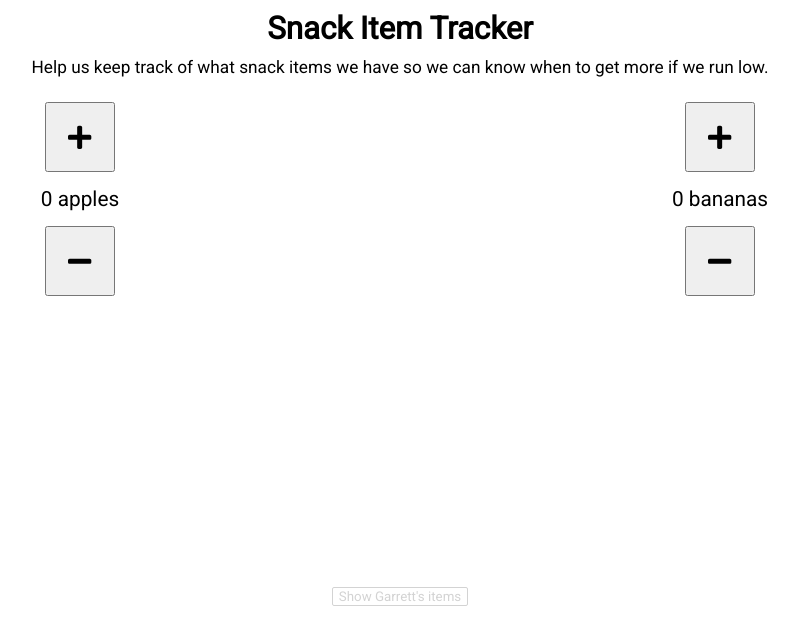
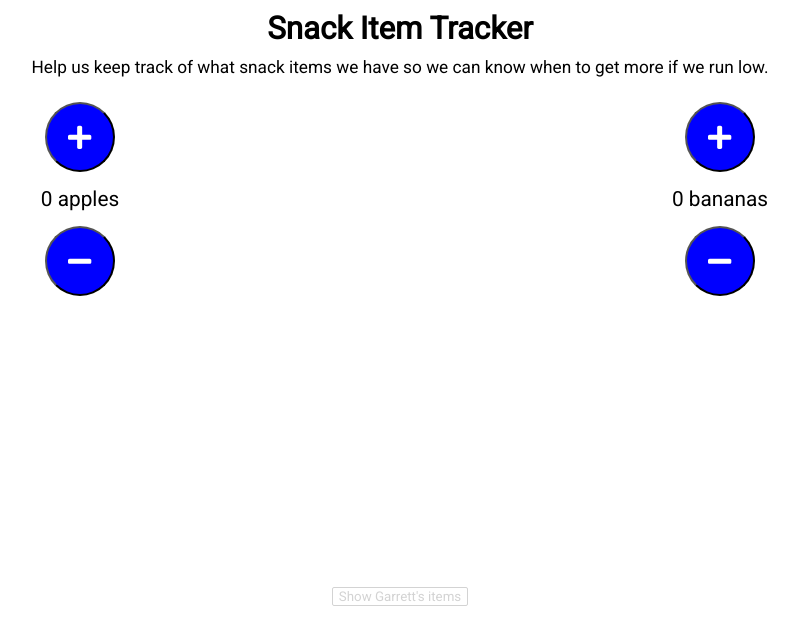
Before and after one commit to garrettheath4/pantry-tracker, a React (Create React App) app in the folder webapp/: page / in a window 1280 px wide. Shown: the top 644 px of the page, without its empty margins (240-1039 px from the left). Built offline with nearby package versions, Linux system fonts and the light colour scheme; no server answers.

Commit message:
Made buttons blue and circular and pretty instead of square and grey

```diff
--- a/webapp/src/App.css
+++ b/webapp/src/App.css
@@ -54,6 +54,9 @@ html, body {
 .countButton {
   width: 70px;
   height: 70px;
+  border-radius: 50%;
+  color: white;
+  background-color: blue;
 }
 
 table {
```
